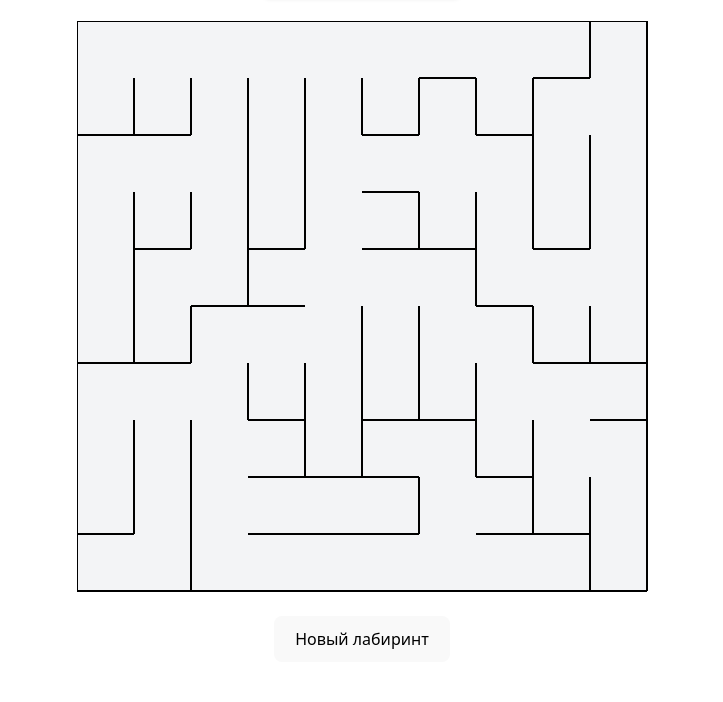
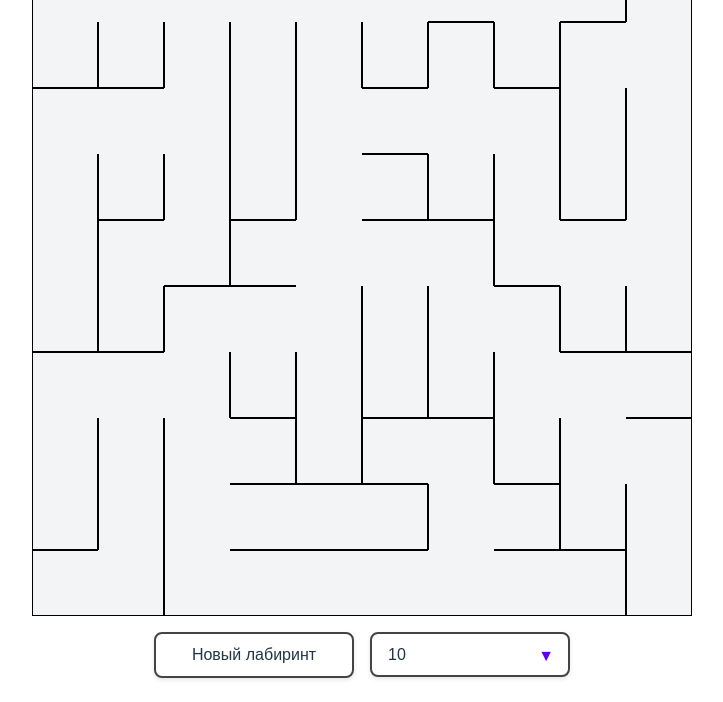
Before and after one commit to DanilChugaev/labyrinth, a website built with Vite: page index.html in a window 1280 px wide. Shown: the part 140-842 px from the top of the page, without its empty margins (278-1001 px from the left). Built offline with nearby package versions, Linux system fonts and the light colour scheme.

Commit message:
upd canvas size and styles

```diff
--- a/src/canvas.ts
+++ b/src/canvas.ts
@@ -2,13 +2,17 @@ import { generateLabyrinth } from './generator.ts'
 import type { Labyrinth } from './types.ts';
 import { getLabyrinthSize } from './storage.ts';
 
-function draw(canvasSize: number, context: CanvasRenderingContext2D) {
-  const size = Number(getLabyrinthSize());
-  const cellSize = Math.floor(canvasSize / size);
+function draw({
+  size,
+  cellSize,
+  context
+}: {
+  size: number,
+  cellSize: number,
+  context: CanvasRenderingContext2D,
+}) {
   const obj: Labyrinth = generateLabyrinth(size);
 
-  // context.fillStyle = "#ffffff"; // Фон канваса
-  // context.fillRect(0, 0, canvasSize, canvasSize);
   context.lineWidth = 2;
 
   for (let y = 0; y < size; y++) {
@@ -48,23 +52,39 @@ function draw(canvasSize: number, context: CanvasRenderingContext2D) {
 
 export function setupCanvas(element: HTMLCanvasElement) {
   const { innerWidth: windowWidth, innerHeight: windowHeight } = window;
-  const coef = 1.4;
-  // todo: делать такие размеры, чтобы границы крайних клеток заезжали внутрь
-  const canvasSize = Math.round(windowWidth < windowHeight ? windowWidth / coef : windowHeight / coef);
+
+  const margin = 24;
+  const size = Number(getLabyrinthSize());
+  const coef = 1.2;
+
+  const usefulWidth = windowWidth - 2 * margin;
+  const cellSizeWidth = Math.floor(usefulWidth / size);
+  const canvasWidth = cellSizeWidth * size;
+
+  const usefulHeight = windowHeight / coef;
+  const cellSizeHeight = Math.floor(usefulHeight / size);
+  const canvasHeight = cellSizeHeight * size;
+
+  let canvasSize = 0;
+  let cellSize = 0;
+
+  if (usefulWidth < usefulHeight) {
+    canvasSize = canvasWidth;
+    cellSize = cellSizeWidth;
+  } else {
+    canvasSize = canvasHeight;
+    cellSize = cellSizeHeight;
+  }
 
   element.width = canvasSize;
   element.height = canvasSize;
 
   const context = element.getContext("2d")!;
 
-  const drawLabyrinth = () => draw(canvasSize, context);
+  const drawLabyrinth = () => draw({ size, cellSize, context });
 
   const redrawLabyrinth = () => {
-    // context.clearRect(0, 0, context.canvas.width, context.canvas.height);
-    // drawLabyrinth(canvasSize, context);
     window.location.reload();
-    // context.fillStyle = "#ffffff"; // Фон канваса
-    // context.fillRect(0, 0, canvasSize, canvasSize);
   };
 
   return {
--- a/src/main.ts
+++ b/src/main.ts
@@ -6,18 +6,20 @@ import labyrinth from '/labyrinth.svg';
 
 document.querySelector<HTMLDivElement>('#app')!.innerHTML = `
   <div class="header">
-    <img class="logo" src="${labyrinth}" alt="Labyrinth icon" width="50">
-    <h1>Labyrinth</h1>
+    <img class="header__logo" src="${labyrinth}" alt="Labyrinth icon" width="50">
+    <h1 class="header__title">Labyrinth</h1>
   </div>
 
-  <div class="game-container">
-    <div class="select-container">
-      <select id="select"></select>
-    </div>
-
+  <div class="game">
     <canvas id="canvas"></canvas>
 
-    <button id="button" type="button">Новый лабиринт</button>
+    <div class="game__actions">
+      <button class="game__button" id="button" type="button">Новый лабиринт</button>
+
+      <div class="game__select-container">
+        <select class="game__select" id="select"></select>
+      </div>
+    </div>
   </div>
 `
 
@@ -29,7 +31,6 @@ drawLabyrinth();
 
 // todo: сделать лупу для канваса
 // todo: добавить стрелки для мобилки (мб просто переключалку, которая включит стрелки и автоматом будет включена)
-// todo: доработать визуал для темной и светлой темы, мб переключалку темы сделать
 // todo: добавить описание проекта и ссылку на гитхаб в правом верхнем углу
 // todo: добавить какой-то лоадер, чтобы при выборе большого размера страница не висла
 // todo: мб на мобилках ограничить размер
@@ -37,3 +38,5 @@ drawLabyrinth();
 // todo: добавить стартовую и конечную точки и добавить перемещение по лабиринту
 // todo: добавить рисование пути перемещения
 // todo: установить eslint
+// todo: сделать чтобы работало без интернета
+// todo: скачать картинку лабиринта
--- a/src/style.css
+++ b/src/style.css
@@ -4,155 +4,148 @@
   font-weight: 400;
 
   color-scheme: light dark;
-  color: rgba(255, 255, 255, 0.87);
-  background-color: #242424;
 
   font-synthesis: none;
   text-rendering: optimizeLegibility;
   -webkit-font-smoothing: antialiased;
   -moz-osx-font-smoothing: grayscale;
+
+  --bg-color: #242424;
+  --color: rgba(255, 255, 255, 0.87);
+  --gap: 16px;
+  --padding: 24px;
+  --logo-invert: invert(0);
+  --min-width: 320px;
+  --full-height: 100vh;
+  --full-width: 100%;
+
+  --border-radius: 8px;
+  --border-size: 2px;
+  --border-color: #444;
+  --box-shadow: 0 2px 4px rgba(0, 0, 0, 0.1);
+  --border-color-hover: #b0b0b0;
+  --border-color-focus: #bb86fc;
+  --box-shadow-focus: 0 0 0 3px rgba(187, 134, 252, 0.2);
+  --arrow-color: var(--border-color-focus);
 }
 
 body {
   margin: 0;
-  min-width: 320px;
-  min-height: 100vh;
-}
-
-h1 {
-  font-size: 3.2em;
-  line-height: 1.1;
-  margin: 0;
+  min-height: var(--full-height);
+  background-color: var(--bg-color);
 }
 
 #app {
   display: flex;
   flex-direction: column;
   align-items: center;
-  gap: 16px;
-  padding: 20px;
-  min-width: 320px;
-  min-height: calc(100vh - 48px);
-}
-
-.logo {
-  filter: invert(0);
-}
-
-button {
-  border-radius: 8px;
-  border: 2px solid transparent;
-  padding: 0.6em 1.2em;
-  font-size: 1em;
-  font-weight: 500;
-  font-family: inherit;
-  background-color: #1a1a1a;
-  cursor: pointer;
-  transition: all 0.3s ease;
-}
-button:hover {
-  border-color: #b0b0b0;
-}
-button:focus,
-button:focus-visible {
-  outline: none;
-  border-color: #6200ea;
-  box-shadow: 0 0 0 3px rgba(98, 0, 234, 0.2);
+  gap: var(--gap);
+  padding: var(--padding);
+  min-height: calc(var(--full-height) - var(--padding) * 2);
 }
 
 .header {
   display: flex;
   align-items: center;
   justify-content: center;
-  gap: 16px;
+  gap: var(--gap);
 }
 
-.game-container {
+.header__logo {
+  filter: var(--logo-invert);
+}
+
+.header__title {
+  font-size: 3.2em;
+  line-height: 1.1;
+  margin: 0;
+  color: var(--color);
+}
+
+.game {
   display: flex;
   flex-direction: column;
   align-items: center;
-  gap: 24px;
+  gap: var(--gap);
   margin: auto 0;
 }
 
-.select-container {
-  position: relative;
-  width: 200px;
+.game__actions {
+  display: flex;
+  justify-content: center;
+  gap: var(--gap);
+  width: var(--full-width);
 }
 
-select {
-  width: 100%;
+.game__select-container {
+  position: relative;
+}
+
+.game__select-container,
+.game__select,
+.game__button {
+  width: var(--full-width);
+  max-width: 200px;
+  font-size: 1em;
+}
+
+.game__select,
+.game__button {
+  background-color: var(--bg-color);
+  color: var(--color);
+  border: var(--border-size) solid var(--border-color);
+  border-radius: var(--border-radius);
   padding: 12px 16px;
-  font-size: 16px;
-  border: 2px solid #e0e0e0;
-  border-radius: 8px;
-  background-color: white;
+  transition: all 0.3s ease;
   appearance: none;
   cursor: pointer;
-  transition: all 0.3s ease;
-  box-shadow: 0 2px 4px rgba(0, 0, 0, 0.1);
+  box-shadow: var(--box-shadow);
 }
 
-select:focus {
-  outline: none;
-  border-color: #6200ea;
-  box-shadow: 0 0 0 3px rgba(98, 0, 234, 0.2);
+.game__select:hover,
+.game__button:hover {
+  border-color: var(--border-color-hover);
 }
 
-select:hover {
-  border-color: #b0b0b0;
+.game__select:focus,
+.game__select:focus-visible,
+.game__button:focus,
+.game__button:focus-visible {
+  outline: none;
+  border-color: var(--border-color-focus);
+  box-shadow: var(--box-shadow-focus);
 }
 
 /* Custom arrow */
-.select-container::after {
+.game__select-container::after {
   content: '▼';
   position: absolute;
-  right: 16px;
+  right: var(--gap);
   top: 50%;
   transform: translateY(-50%);
-  color: #6200ea;
-  font-size: 12px;
+  color: var(--arrow-color);
   pointer-events: none;
 }
 
-option {
-  padding: 10px;
-  background-color: white;
-  color: #333;
-}
-
-/* Dark mode support */
-@media (prefers-color-scheme: dark) {
-  body {
-    background-color: #1a1a1a;
+@media (max-width: 399px) {
+  .game__actions {
+    flex-direction: column;
+    align-items: center;
   }
 
-  select,
-  button{
-    background-color: #2c2c2c;
-    color: white;
-    border-color: #444;
-  }
-
-  select:focus {
-    border-color: #bb86fc;
-    box-shadow: 0 0 0 3px rgba(187, 134, 252, 0.2);
-  }
-
-  .select-container::after {
-    color: #bb86fc;
+  .game__select-container,
+  .game__select,
+  .game__button {
+    max-width: var(--full-width);
   }
 }
 
 @media (prefers-color-scheme: light) {
   :root {
-    color: #213547;
-    background-color: #ffffff;
-  }
-  button {
-    background-color: #f9f9f9;
-  }
-  .logo {
-    filter: invert(1);
+    --bg-color: #ffffff;
+    --color: #213547;
+    --logo-invert: invert(1);
+    --border-color-focus: #6200ea;
+    --box-shadow-focus: 0 0 0 3px rgba(98, 0, 234, 0.2);
   }
 }
```
